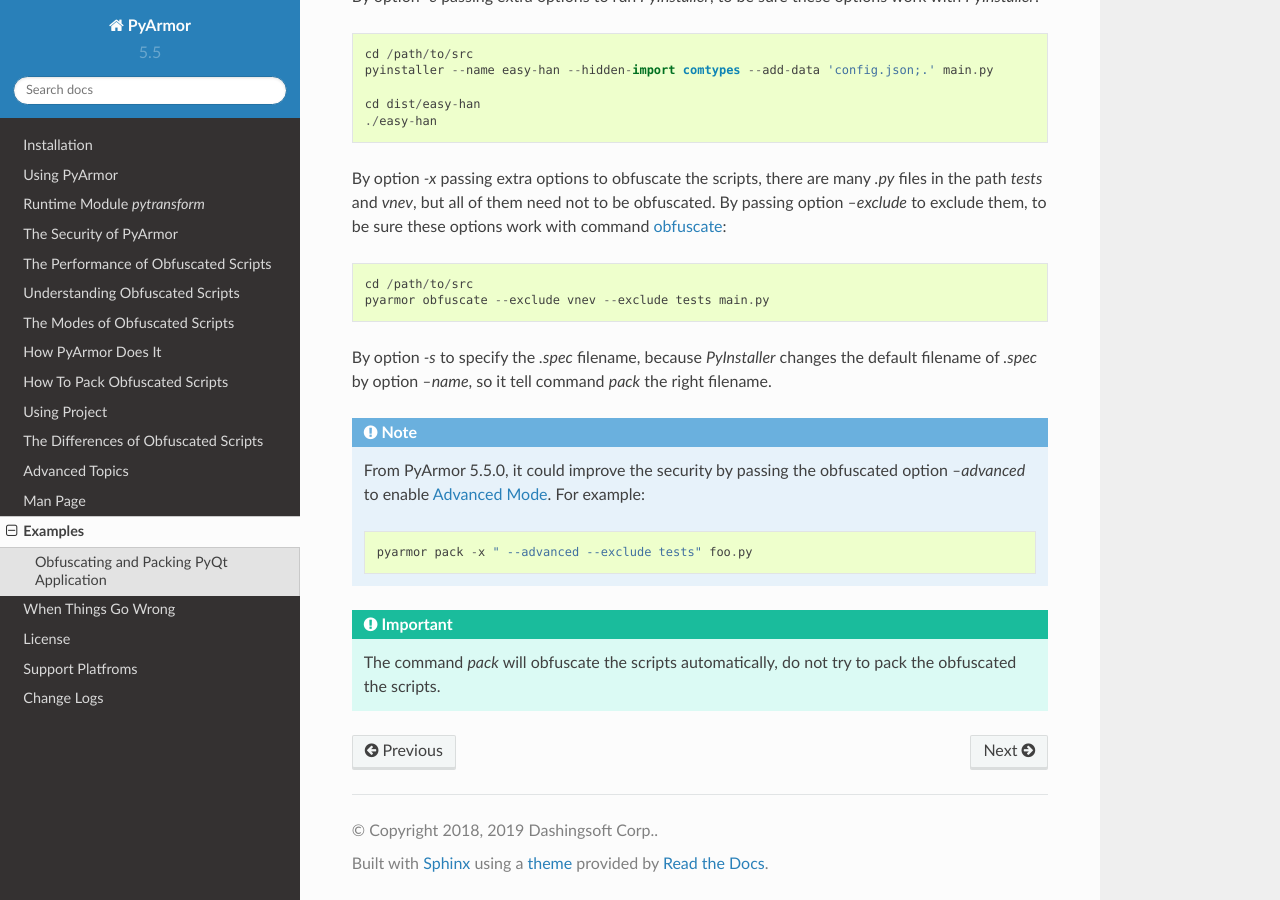
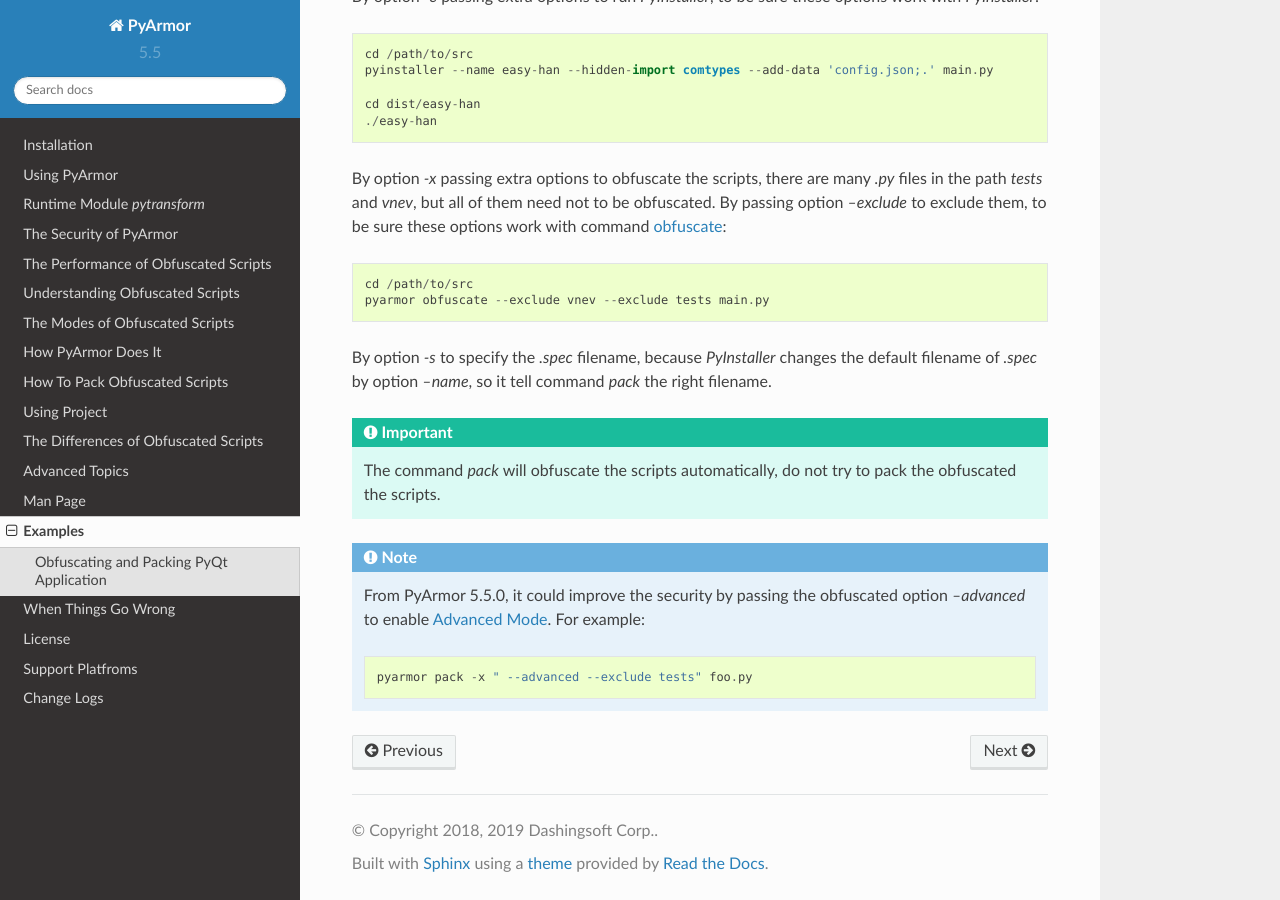
Before and after one commit to dashingsoft/pyarmor, a Sphinx documentation site: the page built from docs/examples.rst, in a window 1280 px wide and 900 px high, scrolled down 744 px. Built offline with Sphinx 7.4.7 and the Read the Docs theme 2.0.0, drawn with Linux system fonts in a browser that asks for light colours; some of the changed lines change nothing that is shown.

Commit message:
Change note order

```diff
--- a/docs/examples.rst
+++ b/docs/examples.rst
@@ -52,6 +52,11 @@ By option `-s` to specify the `.spec` filename, because `PyInstaller` changes
 the default filename of `.spec` by option `--name`, so it tell command `pack`
 the right filename.
 
+.. important::
+
+   The command `pack` will obfuscate the scripts automatically, do not try to
+   pack the obfuscated the scripts.
+
 .. note::
 
    From PyArmor 5.5.0, it could improve the security by passing the obfuscated
@@ -59,9 +64,4 @@ the right filename.
 
        pyarmor pack -x " --advanced --exclude tests" foo.py
 
-.. important::
-
-   The command `pack` will obfuscate the scripts automatically, do not try to
-   pack the obfuscated the scripts.
-
 .. include:: _common_definitions.txt
```
